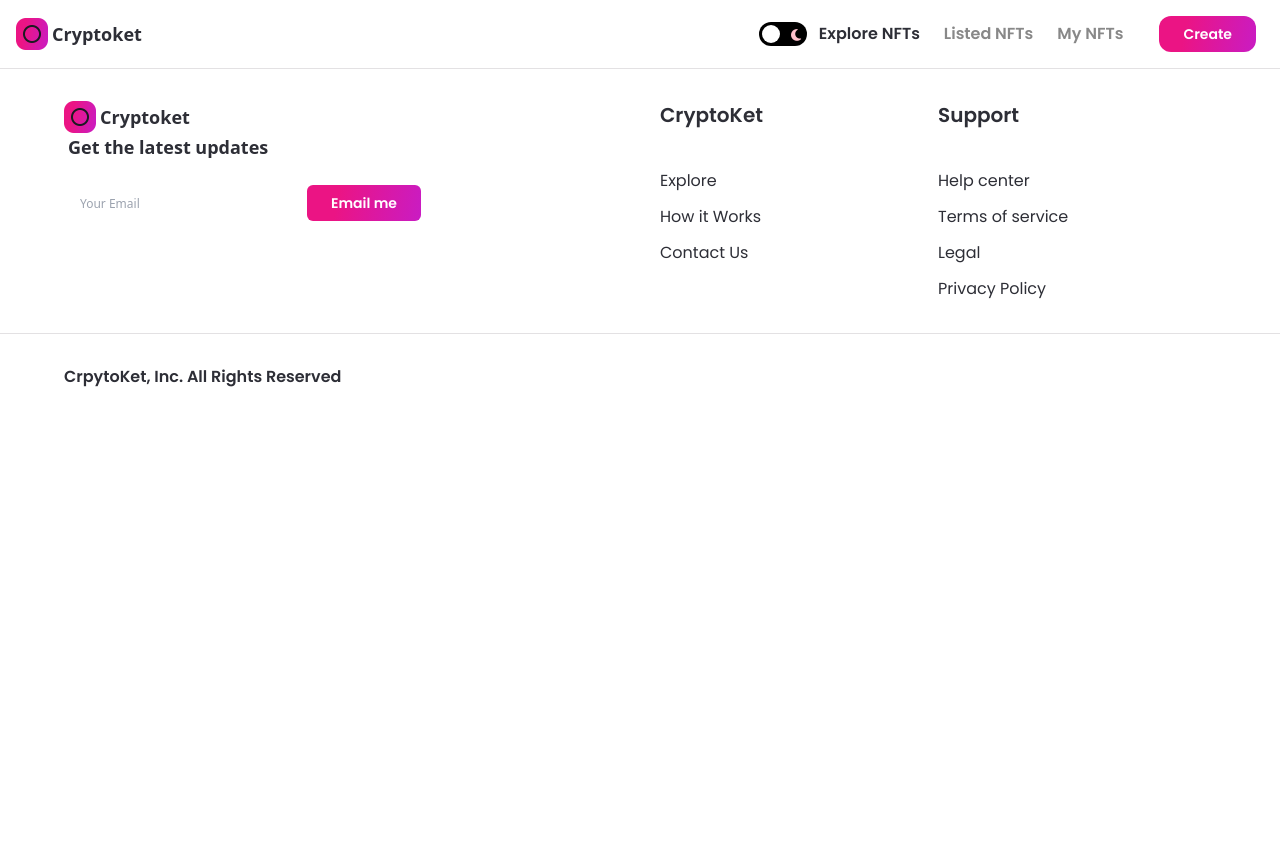
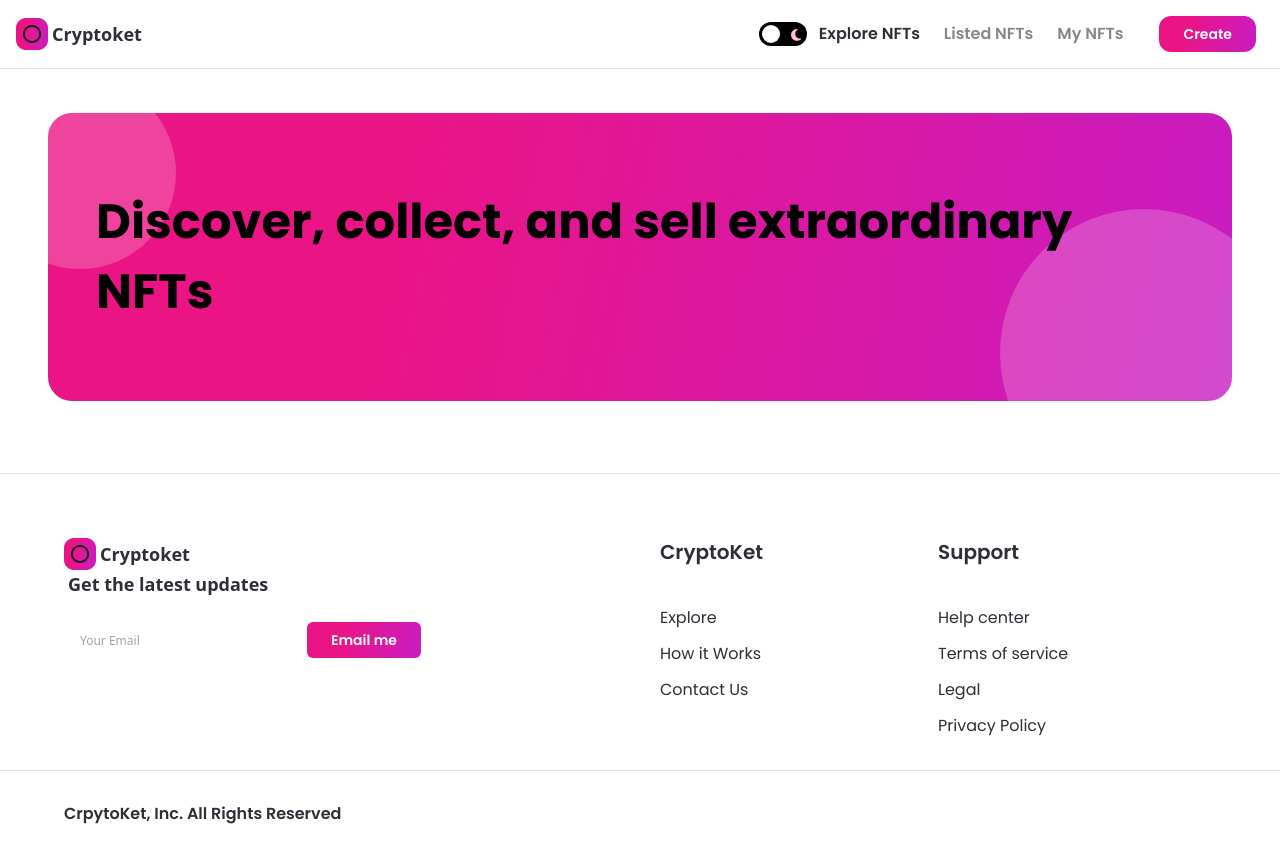
Before and after one commit to justinhuy/jsm_nft_marketplace, a Next.js app: page / in a window 1280 px wide. Shown: the top 862 px of the page. Before the commit the page ends 800 px from the top, so only its background shows below. Built offline with nearby package versions, Linux system fonts and the light colour scheme.

Commit message:
Done Banner

```diff
--- /dev/null
+++ b/components/Banner.jsx
@@ -0,0 +1,11 @@
+import React from 'react'
+
+const Banner = ({name, childStyles, parentStyles}) => (
+    <div className={`relative w-full flex items-center z-0 overflow-hidden nft-gradient ${parentStyles}`}>
+        <p className={`font-bold text-5xl font-poppins leading-70 ${childStyles}`}>{name}</p>
+        <div className='absolute w-48 h-48 sm:w-32 sm:h-32 rounded-full white-bg -top-9 -left-16 -z-5' />
+        <div className='absolute w-72 h-72 sm:w-56 sm:h-56 rounded-full white-bg -bottom-24 -right-14 -z-5' />
+    </div>
+)
+
+export default Banner
--- a/components/index.js
+++ b/components/index.js
@@ -1,5 +1,6 @@
 import Navbar from './Navbar';
 import Footer from './Footer';
 import Button from './Button';
+import Banner from './Banner';
 
-export { Navbar, Footer, Button };
+export { Navbar, Footer, Button, Banner };
--- a/pages/_app.js
+++ b/pages/_app.js
@@ -9,7 +9,9 @@
   <ThemeProvider attribute="class">
     <div className='dark:bg-nft-dark bg-white min-h-screen'>
       <Navbar />
-      <Component {...pageProps} />
+      <div className='pt-65'>
+       <Component {...pageProps} />
+      </div>
       <Footer />
     </div>
     <Script src="https://kit.fontawesome.com/e092fb5cb4.js" crossorigin="anonymous" />
--- a/pages/index.js
+++ b/pages/index.js
@@ -1,7 +1,15 @@
-export default function Home() {
-  return (
-    <h1 className='text-3xl font-bold underline'>
-      Hello World!
-    </h1>
-  )
-}
+import { Banner } from '../components';
+
+const Home = () => (
+  <div className="flex justify-center sm:px-4 p-12">
+    <div className="w-full minmd:w-4/5">
+      <Banner
+        name='Discover, collect, and sell extraordinary NFTs'
+        childStyles='md:text-4xl sm:text-2xl xs:text-xl text-left'
+        parentStyles='justify-start mb-6 h-72 sm:h-60 p-12 xs:p-4 xs:h-44 rounded-3xl'
+      />
+    </div>
+  </div>
+);
+
+export default Home
```
